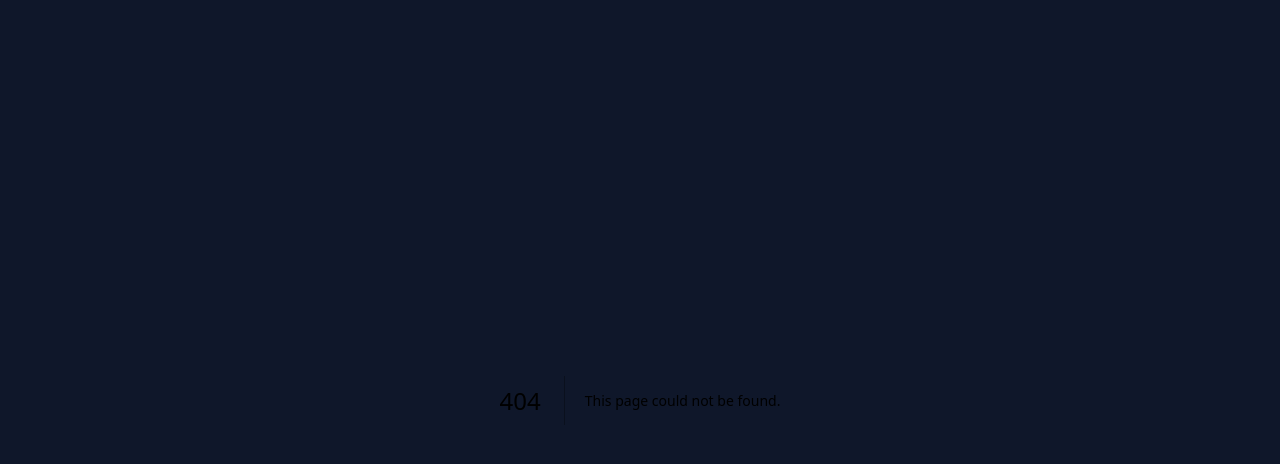
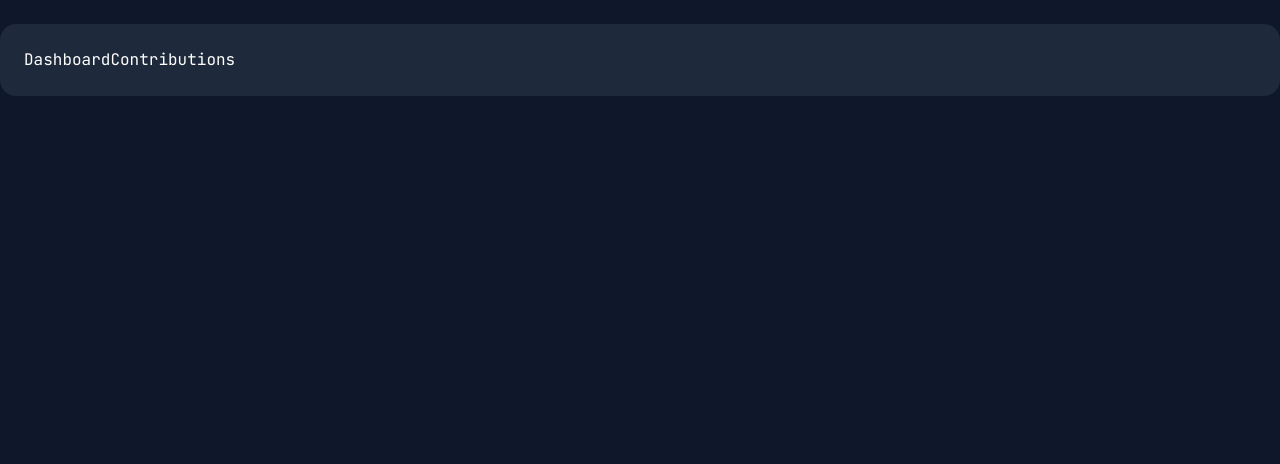
Before and after one commit to devmamunur/mamunur.dev, a Next.js app: page /dashboard/opensource-contributions in a window 1280 px wide. Before the commit this address had no page. Shown: the top 464 px of the page. Built offline with nearby package versions, Linux system fonts and the light colour scheme.

Commit message:
made dashboard OpensourceContributionsPage

```diff
--- /dev/null
+++ b/src/app/dashboard/opensource-contributions/page.tsx
@@ -0,0 +1,12 @@
+import React from 'react';
+import DashboardContribution from '@/components/Dashboard/contribution/DashboardContribution';
+
+const OpensourceContributionsPage = () => {
+  return (
+    <>
+      <DashboardContribution />
+    </>
+  );
+};
+
+export default OpensourceContributionsPage;
```
